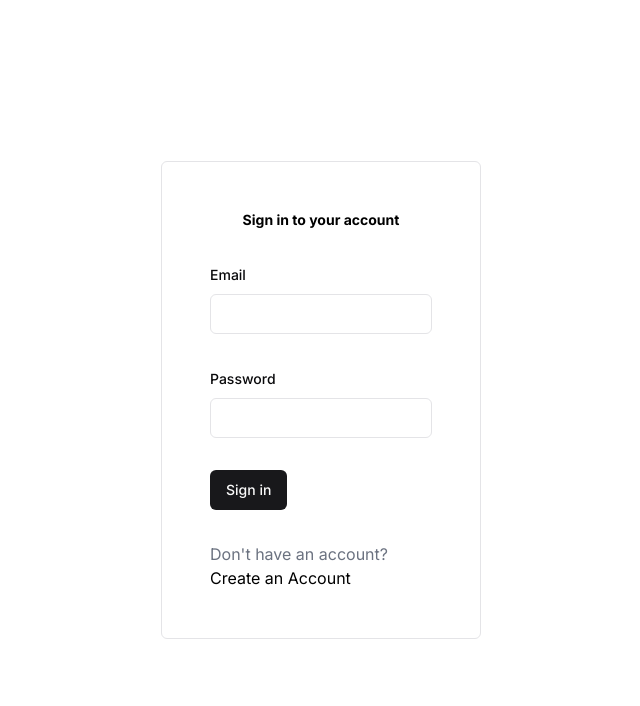
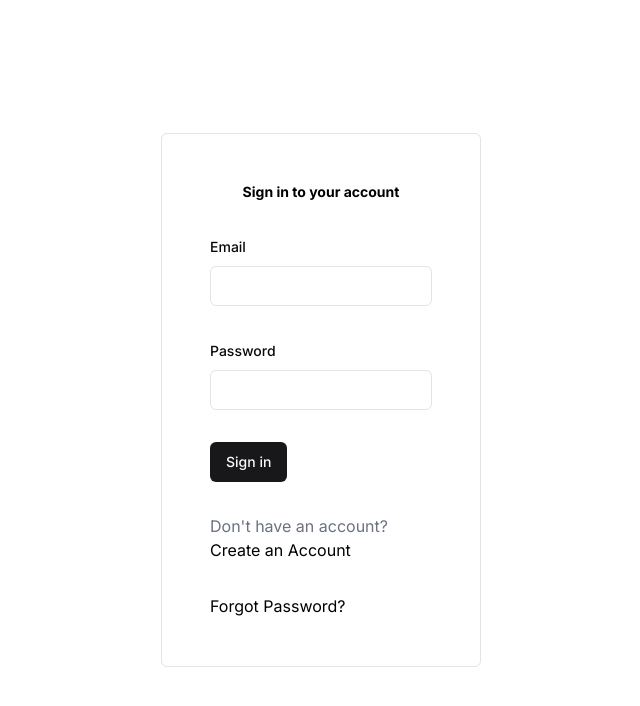
Before and after one commit to jacobrogers603/mark_my_words, a Next.js app: page /auth in a window 1280 px wide. Shown: the top 706 px of the page, without its empty margins (319-959 px from the left). Built offline with nearby package versions, Linux system fonts and the light colour scheme.

Commit message:
going back on next js config for size

```diff
--- a/next.config.js
+++ b/next.config.js
@@ -1,8 +1,3 @@
 module.exports = {
     reactStrictMode: false,
-    experimental: {
-        serverActions: {
-            bodySizeLimit: '5mb',
-        },
-    },
 }
--- a/src/app/auth/page.tsx
+++ b/src/app/auth/page.tsx
@@ -138,6 +138,10 @@ const AuthPage = () => {
     router.push("/auth");
   };
 
+  const forgotPassword = () => {
+
+  };
+
   if (loading)
     return (
       <main className="w-full h-screen grid place-items-center pt-14">
@@ -214,6 +218,15 @@ const AuthPage = () => {
                 {variant === "signin" ? " Create an Account" : " Login"}
               </span>
             </p>
+            {variant === "signin" ? (
+              <p className="text-gray-500">
+                <span
+                  className="text-black text-semibold hover:underline cursor-pointer"
+                  onClick={forgotPassword}>
+                  Forgot Password?
+                </span>
+              </p>
+            ) : null}
           </form>
         </Form>
       </div>
```
Also changed, not shown: 1 other file (tests, documents, lock files or other folders).
